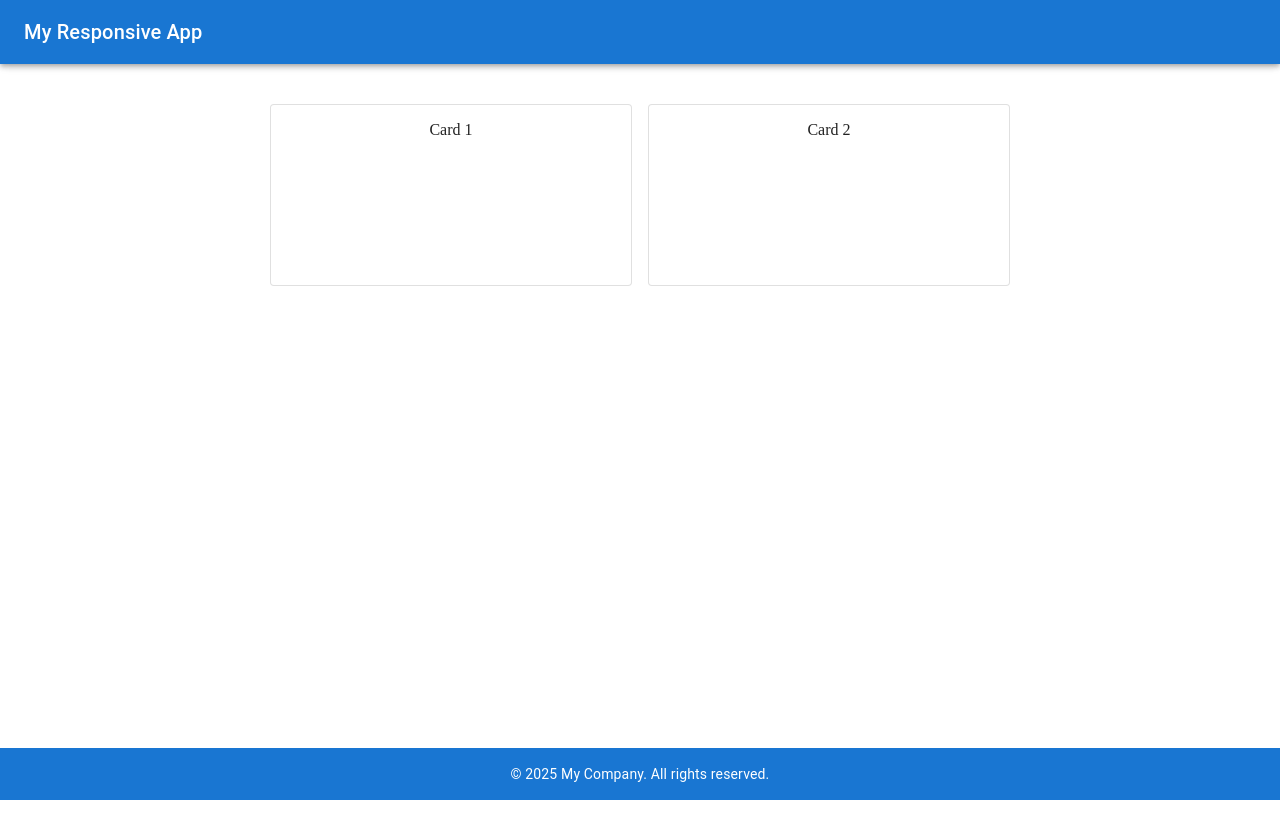
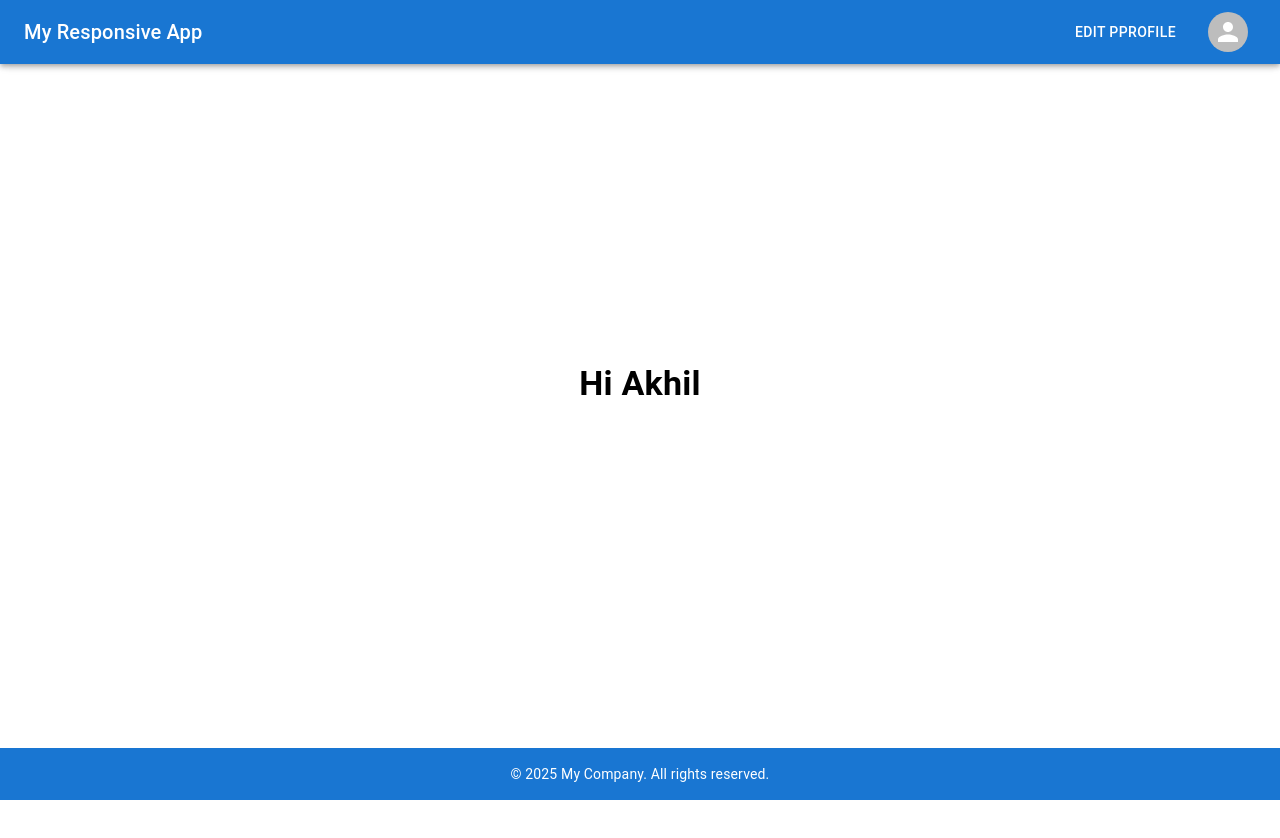
Before and after one commit to akhil1698/Responsive-UX, a React (Vite) app: page /#/profile in a window 1280 px wide. Shown: the top 838 px of the page. Built offline with nearby package versions, Linux system fonts and the light colour scheme.

Commit message:
Routing and edit Profile, Icon/Avatar.

```diff
--- a/package.json
+++ b/package.json
@@ -10,8 +10,12 @@
     "preview": "vite preview"
   },
   "dependencies": {
+    "@emotion/react": "^11.14.0",
+    "@emotion/styled": "^11.14.1",
+    "@mui/material": "^7.3.5",
     "react": "^19.1.1",
-    "react-dom": "^19.1.1"
+    "react-dom": "^19.1.1",
+    "react-router-dom": "^7.9.5"
   },
   "devDependencies": {
     "@eslint/js": "^9.36.0",
--- a/src/App.jsx
+++ b/src/App.jsx
@@ -32,20 +32,29 @@ import TestCards from "./Components/TestCards";
 import Header from "./Components/Header";
 import Footer from "./Components/Footer";
 import MainContent from "./Components/MainContent";
+import { BrowserRouter, Routes, Route, HashRouter } from "react-router-dom";
+import Profile from "./Components/Profile/Profile";
 
 function App() {
   return (
     <Box sx={{ display: "flex", flexDirection: "column", minHeight: "100vh" }}>
+      {/* <BrowserRouter> */}
+      <HashRouter>
         <Header />
         {/* Add toolbar spacer to offset fixed header height */}
         <Toolbar />
         <MainContent>
           {/* Components*/}
-        <TestCards />
+          <Routes>
+            <Route path="/" element={<TestCards />}></Route>
+            <Route path="/profile" element={<Profile />}></Route>
+          </Routes>
           {/* to simulate scroll*/}
           <Box sx={{ height: "200vh" }} /> {/* to simulate scroll */}
           {/* </Box> */}
         </MainContent>
+      </HashRouter>
+      {/* </BrowserRouter> */}
 
       <Footer />
     </Box>
--- a/src/Components/Header.jsx
+++ b/src/Components/Header.jsx
@@ -1,32 +1,60 @@
-// import React from 'react'
-// import AppBar from '@mui/material/AppBar'
-// import Toolbar from '@mui/material/Toolbar'
-// import Typography from '@mui/material/Typography'
-
-// function Header() {
-//   return (
-//       <AppBar position="fixed" color="primary">
-//         <Toolbar>
-//           <Typography variant="h6">
-
-//           </Typography>
-//         </Toolbar>
-//       </AppBar>
-//   )
-// }
-
-// export default Header
-
-import React from 'react';
-import { AppBar, Toolbar, Typography } from '@mui/material';
+import React from "react";
+import {
+  AppBar,
+  Avatar,
+  Box,
+  Button,
+  IconButton,
+  Toolbar,
+  Typography,
+} from "@mui/material";
+import { useNavigate } from "react-router-dom";
 
 function Header() {
+  const navigate = useNavigate();
+
+  const onClickProfile = () => {
+    navigate("/profile");
+  };
+
+  const uploadProfile = (event) => {
+    console.log("profile event", event);
+  };
+
   return (
-    <AppBar position="fixed" color="primary" sx={{ zIndex: (theme) => theme.zIndex.drawer + 1 }}>
+    <AppBar
+      position="fixed"
+      color="primary"
+      // sx={{ zIndex: (theme) => theme.zIndex.drawer + 1 }}
+    >
       <Toolbar>
         <Typography variant="h6" noWrap component="div">
           My Responsive App
         </Typography>
+        {/* <IconButton sx={{ ml: "auto" }} onClick={uploadProfile}>
+          <Avatar></Avatar>
+        </IconButton> */}
+        {/* <Button color="inherit" sx={{ ml: "auto" }} onClick={onClickProfile}>
+          Edit pprofile
+        </Button> */}
+        <Box
+          sx={{
+            ml: "auto",
+            display: "flex",
+            direction: "row",
+            textAlign: "center",
+            justifyContent: "center",
+            alignItems: "center",
+            gap: "16px",
+          }}
+        >
+          <Button color="inherit" sx={{ ml: "auto" }} onClick={onClickProfile}>
+            Edit pprofile
+          </Button>
+          <IconButton onClick={uploadProfile}>
+            <Avatar></Avatar>
+          </IconButton>
+        </Box>
       </Toolbar>
     </AppBar>
   );
--- /dev/null
+++ b/src/Components/Profile/Profile.jsx
@@ -0,0 +1,21 @@
+import { Box, Typography } from "@mui/material";
+import React from "react";
+
+function Profile() {
+  return (
+    <Box
+      sx={{
+        height: "70vh",
+        display: "flex",
+        justifyContent: "center",
+        alignItems: "center",
+      }}
+    >
+      <Typography align="center" variant="h4" fontWeight={700}>
+        Hi Akhil
+      </Typography>
+    </Box>
+  );
+}
+
+export default Profile;
--- a/src/Components/TestCards.jsx
+++ b/src/Components/TestCards.jsx
@@ -1,6 +1,6 @@
 import React from "react";
 import Card from "@mui/material/Card";
-import { Box, CardContent } from "@mui/material";
+import { Box, CardContent, Link } from "@mui/material";
 
 function TestCards() {
   return (
@@ -21,14 +21,19 @@ function TestCards() {
           sx={{ width: "360px", height: "180px", textAlign: "center" }}
           variant="outlined"
         >
-          <CardContent>Card 1</CardContent>
+          <CardContent style={{ padding: "20%" }}>
+            <Link color="textPrimary" underline="none" href="#">
+              Card Link
+            </Link>
+            {/* Card 1 */}
+          </CardContent>
         </Card>
         <div>
           <Card
             sx={{ width: "360px", height: "180px", textAlign: "center" }}
             variant="outlined"
           >
-            <CardContent>Card 2</CardContent>
+            <CardContent style={{ padding: "20%" }}>Card 2</CardContent>
           </Card>
         </div>
       </Box>
```
Also changed, not shown: 1 other file (tests, documents, lock files or other folders). Lines whose indentation alone changed are shown as unchanged.
